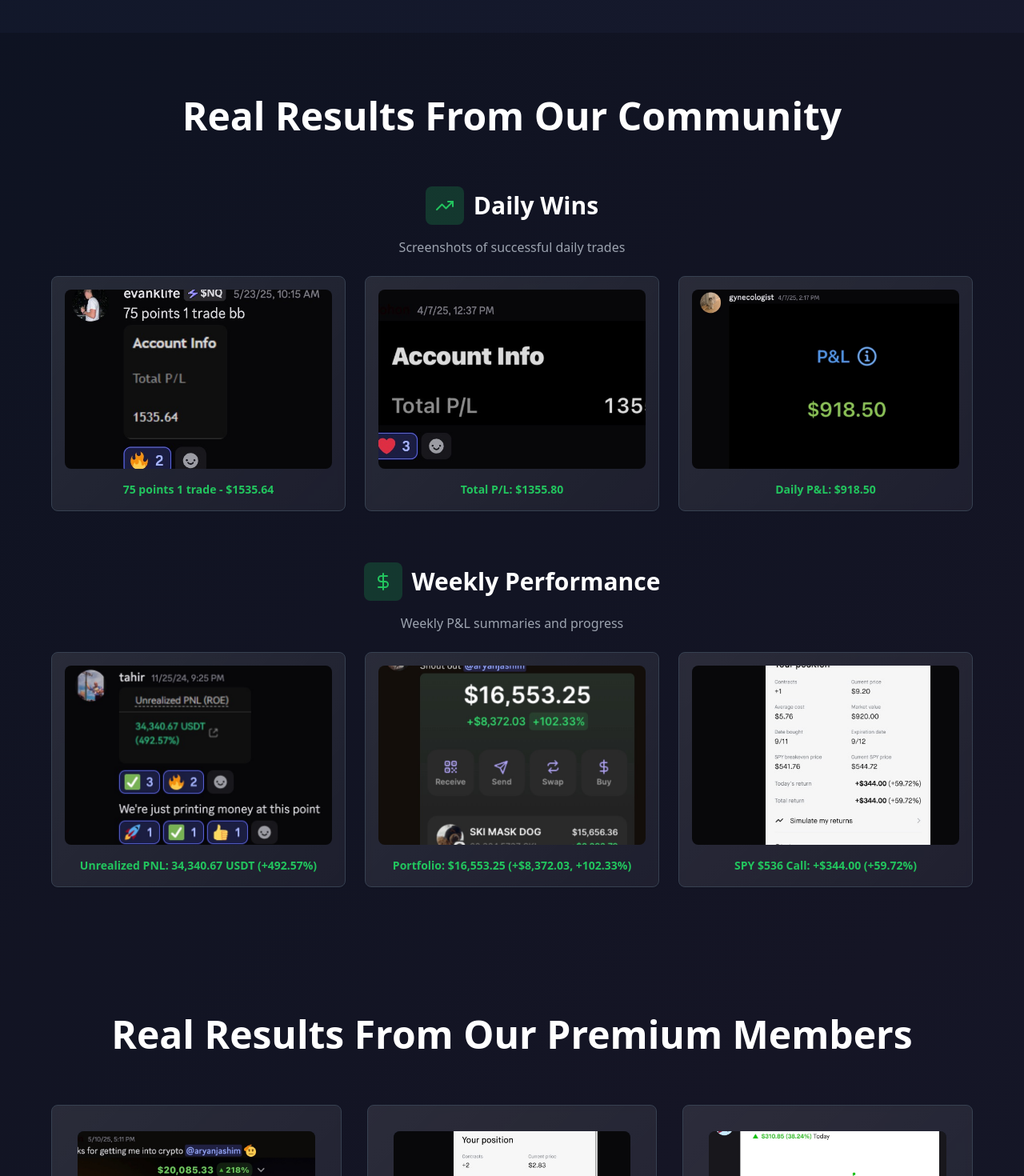
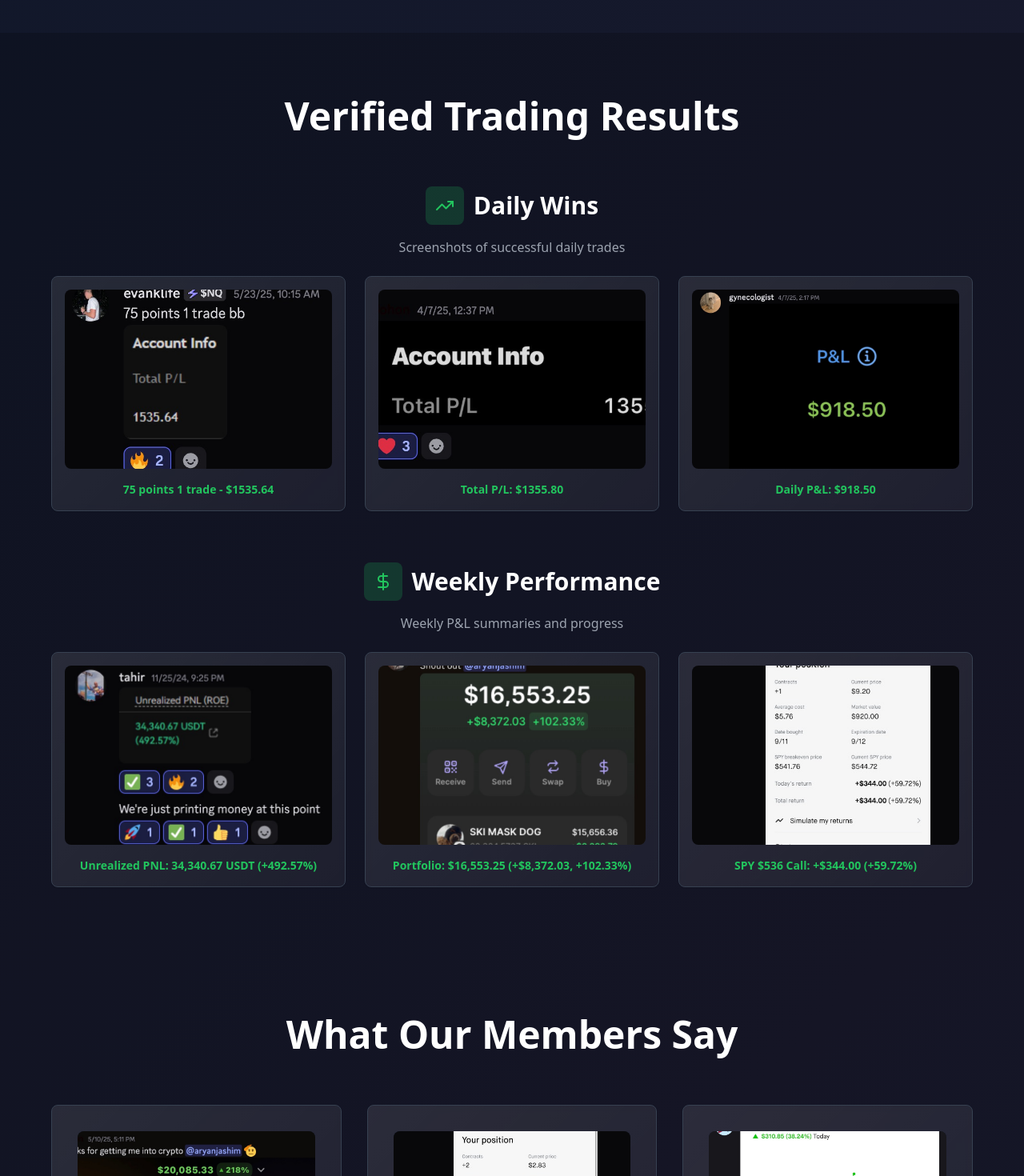
Before and after one commit to aaryanrsh/Aryan-Trades-Website, a React (Vite) app: page / in a window 1280 px wide. Shown: the part 800-2270 px from the top of the page at 80% size. Built offline with nearby package versions, Linux system fonts and the light colour scheme.

Commit message:
Refactor headlines
Refactor headlines in `TradingResultsGallery.tsx` and `TestimonialsSection.tsx` as per the plan.

```diff
--- a/src/components/TestimonialsSection.tsx
+++ b/src/components/TestimonialsSection.tsx
@@ -52,7 +52,7 @@ export const TestimonialsSection = () => {
     <section className="py-12 md:py-20 px-4 bg-black/20">
       <div className="max-w-6xl mx-auto">
         <h2 className="text-3xl md:text-4xl lg:text-5xl font-bold text-white text-center mb-12 md:mb-16">
-          Real Results From Our Premium Members
+          What Our Members Say
         </h2>
 
         <div className="grid grid-cols-1 md:grid-cols-2 lg:grid-cols-3 gap-6 md:gap-8">
--- a/src/components/TradingResultsGallery.tsx
+++ b/src/components/TradingResultsGallery.tsx
@@ -54,7 +54,7 @@ export const TradingResultsGallery = () => {
     <section className="py-12 md:py-20 px-4 bg-black/20">
       <div className="max-w-6xl mx-auto">
         <h2 className="text-3xl md:text-4xl lg:text-5xl font-bold text-white text-center mb-12 md:mb-16">
-          Real Results From Our Community
+          Verified Trading Results
         </h2>
 
         <div className="space-y-12 md:space-y-16">
```
